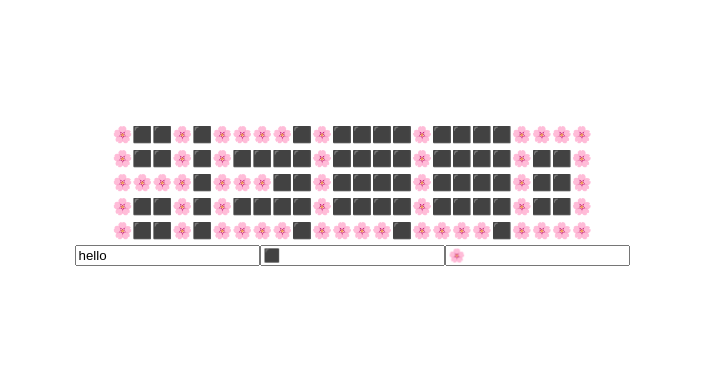
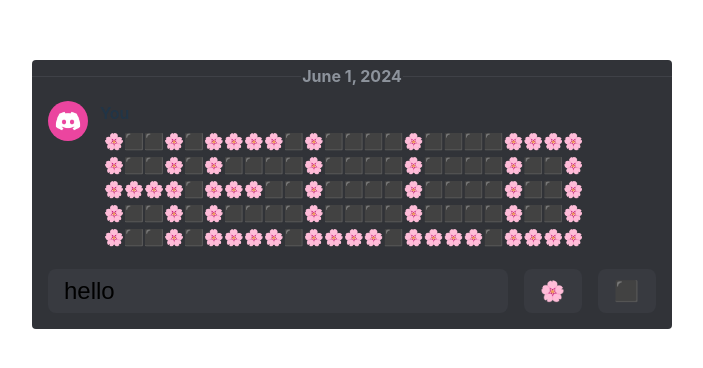
Before and after one commit to Fraulk/emoji-text, a React (Vite) app: page / in a window 1280 px wide. Shown: the part 206-574 px from the top of the page, without its empty margins (288-991 px from the left). Built offline with nearby package versions, Linux system fonts and the light colour scheme.

Commit message:
add style

```diff
--- a/package.json
+++ b/package.json
@@ -22,6 +22,7 @@
     "eslint": "^8.57.0",
     "eslint-plugin-react-hooks": "^4.6.0",
     "eslint-plugin-react-refresh": "^0.4.6",
+    "sass": "^1.77.4",
     "typescript": "^5.2.2",
     "vite": "^5.2.0"
   }
--- a/src/App.css
+++ /dev/null
@@ -1,9 +0,0 @@
-#root {
-  max-width: 1280px;
-  margin: 0 auto;
-  padding: 2rem;
-  text-align: center;
-}
-
-.emojified-text {
-}
--- /dev/null
+++ b/src/App.scss
@@ -0,0 +1,136 @@
+#root {
+    max-width: 1280px;
+    margin: 0 auto;
+    padding: 2rem;
+}
+
+.app {
+    min-width: 50vw;
+    display: flex;
+    flex-flow: column nowrap;
+    background-color: #313338;
+    border-radius: 4px;
+}
+
+.date-separator::before, .date-separator::after {
+    content: '';
+    display: block;
+    width: 42%;
+    height: 1px;
+    background-color: #3f4147;
+    margin: 1rem 0;
+}
+
+.date-separator {
+    display: flex;
+    justify-content: space-around;
+    align-items: center;
+    color: #8d939c;
+    font-weight: 700;
+}
+
+.emojified-text {
+    margin: .25rem;
+}
+
+.inputs {
+    display: flex;
+    gap: 1rem;
+    margin: 1rem;
+
+    .text-input {
+        // all: unset;
+        width: 100%;
+        padding: 0.5rem 1rem;
+        font-size: 1.5rem;
+        outline: none;
+        border: none;
+        border-radius: 8px;
+        background-color: #383a40;
+
+    }
+
+    .emoji-input {
+        font-size: 1.25rem;
+        width: 26px;
+    }
+}
+
+.text-input::placeholder {
+    color: #6a6b75;
+}
+
+.gvp__guesses__item {
+    position: relative;
+    padding: .5rem 1rem;
+    padding-bottom: 0;
+    display: flex;
+    gap: .75rem;
+
+    &:hover {
+        background-color: #2e3035;
+    }
+
+    &:hover .actions-bar {
+        display: flex;
+    }
+
+    .actions-bar {
+        width: 34px;
+        height: 34px;
+        display: none;
+        justify-content: center;
+        align-items: center;
+        position: absolute;
+        top: -1rem;
+        right: .75rem;
+        background-color: #2e3035;
+        border-radius: 4px;
+        border: 1px solid rgba(0, 0, 0, 0.153);
+        cursor: pointer;
+        transition: box-shadow .1s ease-out;
+    }
+
+    .actions-bar:hover {
+        background-color: #393c41;
+        box-shadow: 0 6px 5px -2px #00000041;
+        font-size: .75rem;
+    }
+
+    .actions-bar:hover .action-help {
+        display: block;
+    }
+
+    .action-help {
+        display: none;
+        position: absolute;
+        top: -2.5rem;
+        left: -30%;
+        background-color: #111214;
+        padding: .25rem .5rem;
+        padding-bottom: .4rem;
+        border-radius: 5px;
+        font-size: 1rem;
+        animation: slideIn .1s ease-out;
+    }
+
+    img {
+        width: 2.5rem;
+        height: 2.5rem;
+        border-radius: 100%;
+        user-select: none;
+    }
+
+    .gvp__guesses__item__name {
+        font-weight: 600;
+    }
+}
+
+@keyframes slideIn {
+    from {
+        top: -2.35rem;
+    }
+    to {
+        top: -2.5rem;
+    }
+}
--- a/src/App.tsx
+++ b/src/App.tsx
@@ -1,5 +1,6 @@
 import { useState } from "react";
-import "./App.css";
+import "./App.scss";
+import DiscordDefaultAvatar from "./assets/discord-default-avatar.png";
 
 import { letters } from "./letters";
 
@@ -8,8 +9,15 @@ type Letter = keyof typeof letters;
 const App = () => {
     const [text, setText] = useState("hello");
     const [emojis, setEmojis] = useState(["⬛", "🌸"]);
+    const [hasCopied, setHasCopied] = useState(false)
 
     const splittedText = text.split("");
+    const dateStringOptions: any = {
+        weekday: undefined,
+        year: 'numeric',
+        month: 'long',
+        day: 'numeric',
+      };
 
     // https://discord.com/channels/549986543650078722/549986543650078725/1246131082676535347
 
@@ -17,7 +25,7 @@ const App = () => {
         const value = e.target.value;
         if (value.match(/[^a-zA-Z ]/)) return;
         setText(value.toLowerCase());
-    }
+    };
 
     const filterEmoji = (e: any) => {
         const value = e.target.value;
@@ -28,11 +36,52 @@ const App = () => {
             newEmojis[parseInt(e.target.name)] = value;
             return newEmojis;
         });
+    };
+
+    const copyEmojiText = () => {
+        const text = document.createElement("textarea");
+        text.value = splittedText.map((lett: any) => {
+            let letter = lett;
+            if (letter == " ") letter = "space";
+            return letters[letter as Letter]
+                .map((row) => row.map((cell) => emojis[cell]).join(""))
+                .join("");
+        }).join("\n\n");
+        document.body.appendChild(text);
+        text.select();
+        document.execCommand("copy");
+        document.body.removeChild(text);
+        setHasCopied(true)
+        setTimeout(() => {
+            setHasCopied(false)
+        }, 1000)
+    }
+
+    // thanks SO
+    const copyToClipboard = () => {
+        if (hasCopied) return;
+        setHasCopied(true)
+        const copyText = document.querySelector(".action-help") as HTMLElement
+        copyText.innerText = ""
+        const range = document.createRange();
+        range.selectNode(document.querySelector(".emojified-text")!);
+        window.getSelection()?.addRange(range);
+        document.execCommand("copy");
+        window.getSelection()?.removeAllRanges();
+        copyText.innerText = "Copy"
+        setTimeout(() => {
+            setHasCopied(false)
+        }, 2500)
     }
 
     return (
-        <>
+        <div className="app">
+            <div className="date-separator">{new Date().toLocaleDateString(undefined, dateStringOptions)}</div>
+            <div className="gvp__guesses__item">
+                <img src={DiscordDefaultAvatar} alt="" onDragStart={(e) => e.preventDefault()} />
                 <div>
+                    <div className="gvp__guesses__item__name">You</div>
+                    <div className="gvp__guesses__item__message">
                         <div className="emojified-text">
                             {/* 5 is the letter height */}
                             {[...Array(5)].map((_, i) => (
@@ -44,33 +93,53 @@ const App = () => {
                                         return [...Array(4)].map((_, k) => (
                                             <span key={k}>
                                                 {emojis[letters[letter as Letter][i][k]]}
-                                        {k == 3 && j < splittedText.length - 1 ? emojis[0] : null}
+                                                {k == 3 && j < splittedText.length - 1
+                                                    ? emojis[0]
+                                                    : null}
                                             </span>
                                         ));
                                     })}
                                 </div>
                             ))}
                         </div>
+                    </div>
+                </div>
+                <div className="actions-bar" onClick={copyToClipboard}>
+                    {hasCopied ? null : (
+                        <div className="action-help">Copy</div>
+                    )}
+                    {hasCopied ? "✅" : (
+                        <svg aria-hidden="true" role="img" xmlns="http://www.w3.org/2000/svg" width="16" height="16" fill="none" viewBox="0 0 24 24"><path fill="currentColor" d="M3 16a1 1 0 0 1-1-1v-5a8 8 0 0 1 8-8h5a1 1 0 0 1 1 1v.5a.5.5 0 0 1-.5.5H10a6 6 0 0 0-6 6v5.5a.5.5 0 0 1-.5.5H3Z" ></path><path fill="currentColor" d="M6 18a4 4 0 0 0 4 4h8a4 4 0 0 0 4-4v-4h-3a5 5 0 0 1-5-5V6h-4a4 4 0 0 0-4 4v8Z" ></path><path fill="currentColor" d="M21.73 12a3 3 0 0 0-.6-.88l-4.25-4.24a3 3 0 0 0-.88-.61V9a3 3 0 0 0 3 3h2.73Z" ></path></svg>
+                    )}
+                </div>
+            </div>
+
+            <div className="inputs">
                 <input
                     type="text"
                     maxLength={8}
+                    className="text-input"
+                    placeholder="Some text..."
                     value={text}
                     onChange={filterText}
                 />
                 <input
                     type="text"
-                    name="0"
-                    value={emojis[0]}
+                    name="1"
+                    className="text-input emoji-input"
+                    value={emojis[1]}
                     onChange={filterEmoji}
                 />
                 <input
                     type="text"
-                    name="1"
-                    value={emojis[1]}
+                    name="0"
+                    className="text-input emoji-input"
+                    value={emojis[0]}
                     onChange={filterEmoji}
                 />
             </div>
-        </>
+            {/* Tips: use Windows Key + . or Command + Control + Spacebar  */}
+        </div>
     );
 };
 
```
Also changed, not shown: src/assets/discord-default-avatar.png (added), 1 other file (tests, documents, lock files or other folders). Lines whose indentation alone changed are shown as unchanged.
